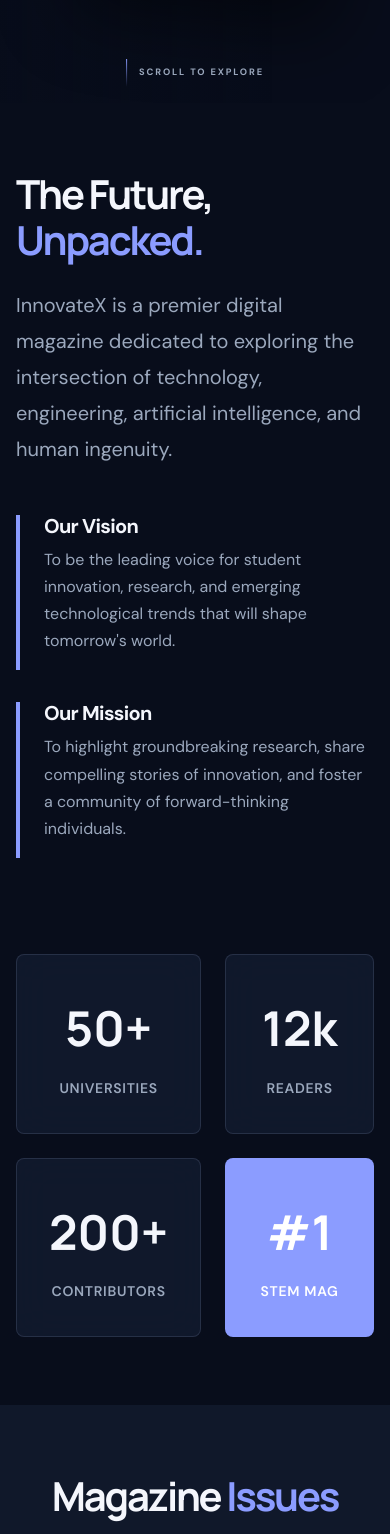
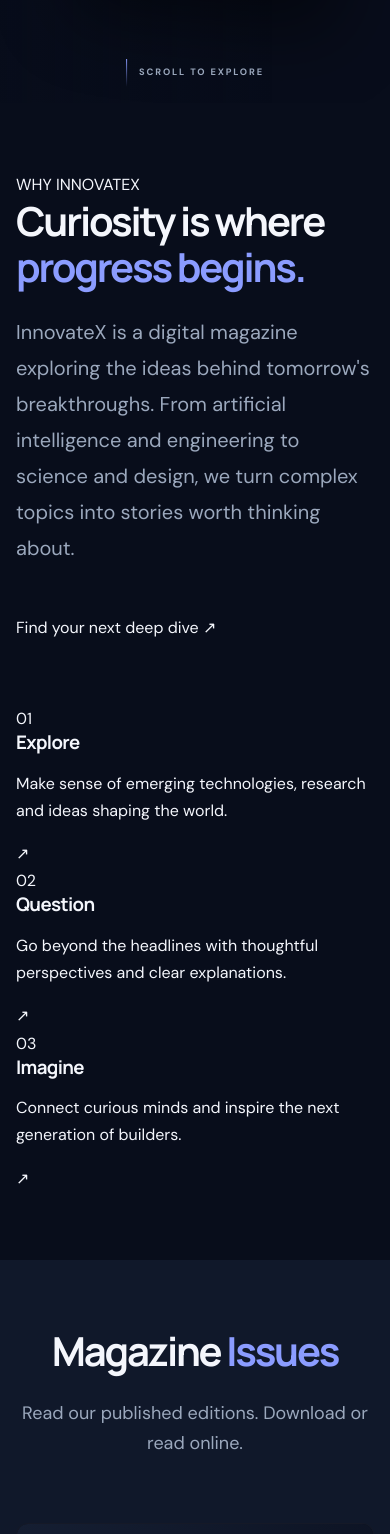
Before and after one commit to AkshithGuptha/InnovateX, a React (Vite) app: page / in a window 390 px wide. Shown: the part 1049-2583 px from the top of the page. Built offline with nearby package versions, Linux system fonts and the light colour scheme; a web font is replaced by a local one.

Commit message:
Refresh InnovateX visual identity and responsive layout

```diff
--- a/src/components/About.jsx
+++ b/src/components/About.jsx
@@ -1,4 +1,10 @@
 import './About.css';
+
+const pillars = [
+  { number: '01', title: 'Explore', description: 'Make sense of emerging technologies, research and ideas shaping the world.' },
+  { number: '02', title: 'Question', description: 'Go beyond the headlines with thoughtful perspectives and clear explanations.' },
+  { number: '03', title: 'Imagine', description: 'Connect curious minds and inspire the next generation of builders.' },
+];
 
 const About = () => {
   return (
@@ -6,43 +12,27 @@ const About = () => {
       <div className="container">
         <div className="about-grid">
           <div className="about-content">
-            <h2 className="section-title">The Future, <span>Unpacked.</span></h2>
+            <span className="section-eyebrow">WHY INNOVATEX</span>
+            <h2 className="section-title">Curiosity is where <span>progress begins.</span></h2>
             <p className="lead">
-              InnovateX is a premier digital magazine dedicated to exploring the intersection of
-              technology, engineering, artificial intelligence, and human ingenuity.
+              InnovateX is a digital magazine exploring the ideas behind tomorrow's breakthroughs.
+              From artificial intelligence and engineering to science and design, we turn complex
+              topics into stories worth thinking about.
             </p>
-
-            <div className="mission-vision">
-              <div className="mv-card">
-                <h3>Our Vision</h3>
-                <p>To be the leading voice for student innovation, research, and emerging technological trends that will shape tomorrow's world.</p>
-              </div>
-              <div className="mv-card">
-                <h3>Our Mission</h3>
-                <p>To highlight groundbreaking research, share compelling stories of innovation, and foster a community of forward-thinking individuals.</p>
-              </div>
-            </div>
+            <a className="about-link" href="#articles">Find your next deep dive <span aria-hidden="true">↗</span></a>
           </div>
 
-          <div className="about-visual">
-            <div className="stats-grid">
-              <div className="stat-card glass">
-                <span className="stat-number">50+</span>
-                <span className="stat-label">Universities</span>
-              </div>
-              <div className="stat-card glass">
-                <span className="stat-number">12k</span>
-                <span className="stat-label">Readers</span>
-              </div>
-              <div className="stat-card glass">
-                <span className="stat-number">200+</span>
-                <span className="stat-label">Contributors</span>
-              </div>
-              <div className="stat-card glass accent-bg">
-                <span className="stat-number">#1</span>
-                <span className="stat-label">STEM Mag</span>
-              </div>
-            </div>
+          <div className="about-pillars">
+            {pillars.map((pillar) => (
+              <article className="pillar-card" key={pillar.number}>
+                <span className="pillar-number">{pillar.number}</span>
+                <div>
+                  <h3>{pillar.title}</h3>
+                  <p>{pillar.description}</p>
+                </div>
+                <span className="pillar-arrow" aria-hidden="true">↗</span>
+              </article>
+            ))}
           </div>
         </div>
       </div>
```
